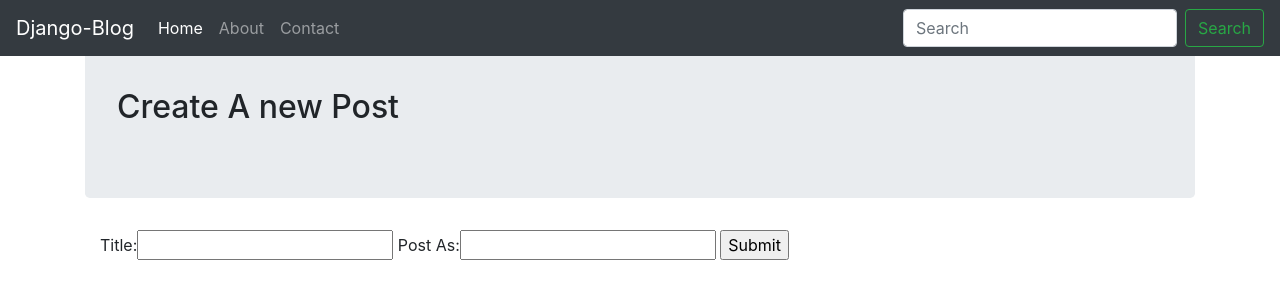
After one commit to IcyRepublic9884/Example-Django-Blog, a Django app: page /create_post/ in a window 1280 px wide. The commit adds this page. Shown: the top 300 px of the page. Run offline with Django 3.2, Linux system fonts and the light colour scheme; some libraries are stand-ins or nearby versions.

Commit message:
Created form, added thanks page

```diff
--- a/mysite/urls.py
+++ b/mysite/urls.py
@@ -15,9 +15,12 @@ Including another URLconf
 """
 from django.contrib import admin
 from django.urls import path
-from pages.views import index
+from pages.views import index, contact, about, create_post
 
 urlpatterns = [
     path('admin/', admin.site.urls),
-    path('', index),
+    path('', index, name='pages-index-page'),
+    path('about/', about, name='pages-about-page'),
+    path('contact/', contact, name='pages-contact-page'),
+    path('create_post/', create_post, name='pages-create_post-page'),
 ]
--- /dev/null
+++ b/pages/forms.py
@@ -0,0 +1,6 @@
+from django import forms
+
+class CreatePostForm(forms.Form):
+    post_title = forms.CharField(label="Title", max_length=80)
+    post_content = forms.TextInput()
+    post_author = forms.CharField(label="Post As", max_length=100)
--- a/pages/templates/pages/base.html
+++ b/pages/templates/pages/base.html
@@ -1,5 +1,6 @@
 <!DOCTYPE html>
 <html lang="en" dir="ltr">
+
 <head>
   <meta charset="utf-8">
   {% load static %}
@@ -7,8 +8,36 @@
   <link rel="stylesheet" type="text/css" href="{% static 'pages/bootstrap.js' %}">
   <title>{{ title }}</title>
 </head>
+
 <body>
   <div class="container">
+    <nav class="navbar navbar-expand-lg navbar-dark bg-dark fixed-top">
+      <a class="navbar-brand" href="{% url 'pages-index-page' %}">Django-Blog</a>
+      <button class="navbar-toggler" type="button" data-toggle="collapse" data-target="#navbarSupportedContent"
+        aria-controls="navbarSupportedContent" aria-expanded="false" aria-label="Toggle navigation">
+        <span class="navbar-toggler-icon"></span>
+      </button>
+
+      <div class="collapse navbar-collapse" id="navbarSupportedContent">
+        <ul class="navbar-nav mr-auto">
+          <li class="nav-item active">
+            <a class="nav-link" href="{% url 'pages-index-page' %}">Home <span class="sr-only">(current)</span></a>
+          </li>
+          <li class="nav-item">
+            <a class="nav-link" href="{% url 'pages-about-page' %}">About</a>
+          </li>
+          </li>
+          <li class="nav-item">
+            <a class="nav-link" href="{% url 'pages-contact-page' %}">Contact</a>
+          </li>
+        </ul>
+        <form class="form-inline my-2 my-lg-0">
+          <input class="form-control mr-sm-2" type="search" placeholder="Search" aria-label="Search">
+          <button class="btn btn-outline-success my-2 my-sm-0" type="submit">Search</button>
+        </form>
+      </div>
+    </nav>
+    <br>
     <div class="jumbotron">
       {% block header %}
       {% endblock %}
@@ -19,4 +48,5 @@
     </div>
   </div>
 </body>
+
 </html>
--- /dev/null
+++ b/pages/templates/pages/create_post.html
@@ -0,0 +1,11 @@
+{% extends 'pages/base.html' %}
+{% block header %}
+<h2>Create A new Post</h2>
+{% endblock %}
+{% block content %}
+<form action="/your-name/" method="post">
+    {% csrf_token %}
+    {{ form }}
+    <input type="submit" value="Submit">
+</form>
+{% endblock %}
--- a/pages/templates/pages/index.html
+++ b/pages/templates/pages/index.html
@@ -2,7 +2,8 @@
 
 {% block header %}
 <h1>Welcome to the Public Post Service made with Django</h1>
-  <h5>Anyone can <i>post</i>, <i>publish</i> or <i>disscuss</i> topics with each other while beign totally anonymouse.</h5>
+<h5>Anyone can <i>post</i>, <i>publish</i> or <i>disscuss</i> topics with each other while beign totally anonymouse.
+</h5>
 {% endblock %}
 
 {% block content %}
@@ -14,7 +15,7 @@
   <small>by {{ post.author }} on {{ post.date_posted }}</small>
   <p>{{ post.content }}</p>
 </div>
-      <hr></hr>
+<hr>
 {% endfor %}
 {% endif %}
 </div>
--- /dev/null
+++ b/pages/templates/pages/thanks.html
@@ -0,0 +1,5 @@
+{% extends 'pages/base.html' %}
+{% block content %}
+<h2>Thanks for Posting !</h2>
+<p>Why don't you go ahead and post another ?</p>
+{% endblock %}
--- a/pages/views.py
+++ b/pages/views.py
@@ -1,9 +1,11 @@
 from django.shortcuts import render
+
 from .models import Post
+from .forms import CreatePostForm
 
 def index(request, *args, **kwargs):
     posts = Post.objects.all()
-    return render(request, 'pages/index.html', {'title': 'Random Bullshit', 'posts': posts})
+    return render(request, 'pages/index.html', {'title': 'Django-Blog', 'posts': posts})
 
 def about(request, *args, **kwargs):
     # Render the about page
@@ -12,3 +14,15 @@ def about(request, *args, **kwargs):
 def contact(request, *args, **kwargs):
     # Render the contact pages
     return render(request, 'pages/contact.html', {})
+
+def create_post(request, *args, **kwargs):
+    # For the user to make a new post
+    # TODO: add the advanced form for this
+    # TODO: attach this form to the Django model
+    if request.method == 'POST':
+        form = CreatePostForm(request.POST)
+        if form.is_valid():
+            return render(request, 'pages/thanks.html', {})
+    else:
+        form = CreatePostForm()
+    return render(request, 'pages/create_post.html', {'form': form})
```
Also changed, not shown: pages/templates/pages/about.html (+3 -5 lines), pages/templates/pages/contact.html (+4 -6 lines), 1 other file. Lines whose indentation alone changed are shown as unchanged.
